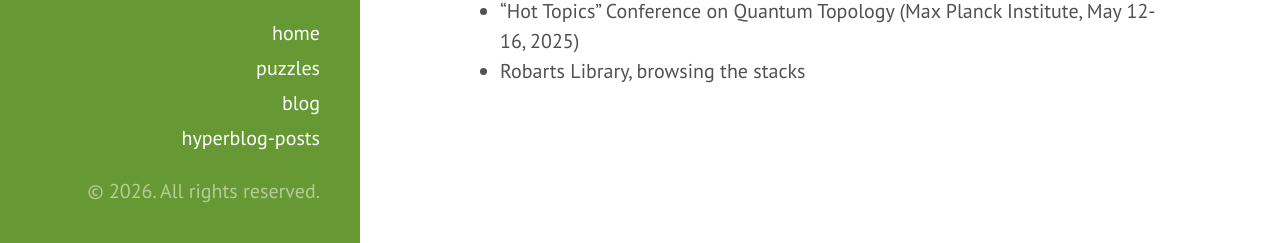
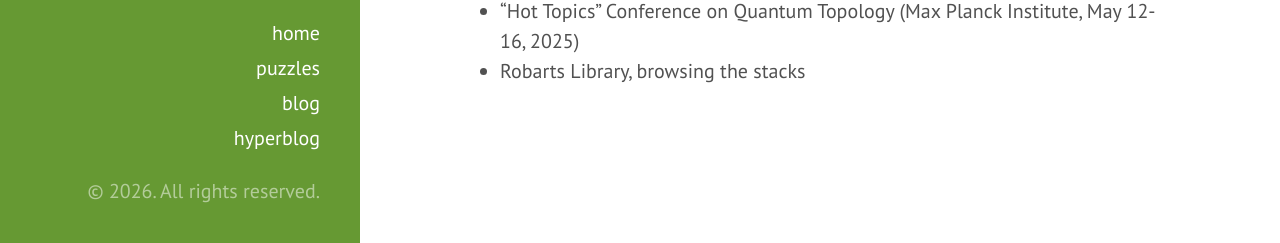
Before and after one commit to kev-santos/kev-santos.github.io, a Jekyll site: the page built from README.md, in a window 1280 px wide and 1107 px high. Shown: the part 861-1104 px from the top of the window. Built offline with Jekyll 4.4.1, drawn with Linux system fonts in a browser that asks for light colours; our own code applies the rules of GitHub Pages for plain Markdown files; Markdown is read by kramdown in place of the engine named in the settings.

Commit message:
Update sidebar.html

```diff
--- a/_includes/sidebar.html
+++ b/_includes/sidebar.html
@@ -11,7 +11,7 @@
       <a class="sidebar-nav-item" href="kev-santos.github.io">home</a>
       <a class="sidebar-nav-item" href="kev-santos.github.io/puzzles">puzzles</a>
       <a class="sidebar-nav-item" href="kev-santos.github.io/blog">blog</a>
-      <a class="sidebar-nav-item" href="kev-santos.github.io/hyperblog">hyperblog-posts</a>
+      <a class="sidebar-nav-item" href="kev-santos.github.io/hyperblog-posts">hyperblog</a>
 
       {% comment %}
         The code below dynamically generates a sidebar nav of pages with
```
